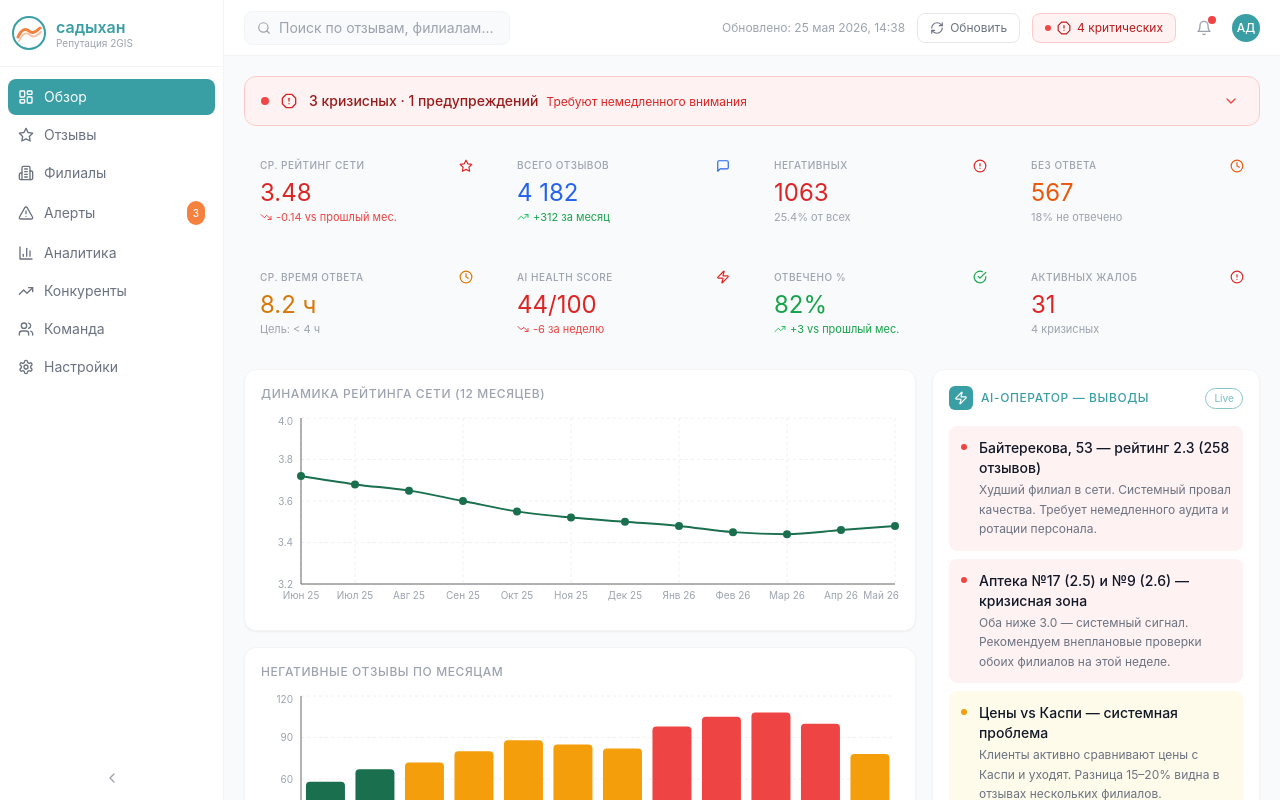
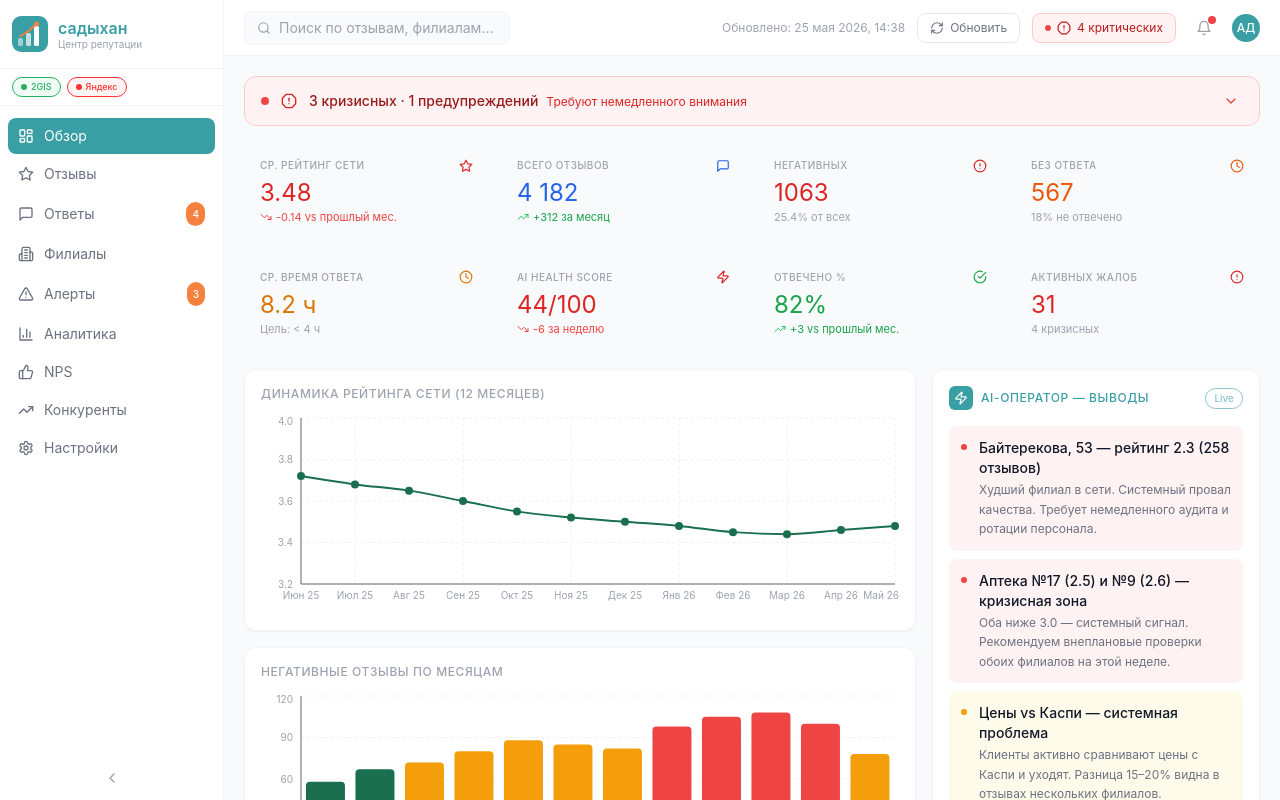
Before and after one commit to kad271190-bot/sadykhan-dashboard, a Next.js app: page / in a window 1280 px wide. Built offline with nearby package versions, Linux system fonts and the light colour scheme.

Commit message:
Update Sidebar.tsx

```diff
--- a/src/components/dashboard/Sidebar.tsx
+++ b/src/components/dashboard/Sidebar.tsx
@@ -1,29 +1,29 @@
 'use client'
 import { useState } from 'react'
-import {
-  LayoutDashboard, Star, Building2, AlertTriangle,
-  TrendingUp, Settings, ChevronLeft, ChevronRight,
-  Users, BarChart3
-} from 'lucide-react'
+import { LayoutDashboard, Star, Building2, AlertTriangle, TrendingUp, Settings, ChevronLeft, ChevronRight, BarChart3, MessageSquare, ThumbsUp } from 'lucide-react'
 import { cn } from '@/lib/utils'
 
 const NAV = [
   { href: '#overview', icon: LayoutDashboard, label: 'Обзор' },
   { href: '#reviews', icon: Star, label: 'Отзывы' },
+  { href: '#replies', icon: MessageSquare, label: 'Ответы', badge: 4 },
   { href: '#branches', icon: Building2, label: 'Филиалы' },
   { href: '#alerts', icon: AlertTriangle, label: 'Алерты', badge: 3 },
   { href: '#analytics', icon: BarChart3, label: 'Аналитика' },
+  { href: '#nps', icon: ThumbsUp, label: 'NPS' },
   { href: '#competitors', icon: TrendingUp, label: 'Конкуренты' },
-  { href: '#team', icon: Users, label: 'Команда' },
   { href: '#settings', icon: Settings, label: 'Настройки' },
 ]
 
-function SadykhanLogo() {
+function DashboardIcon({ size = 36 }: { size?: number }) {
   return (
-    <svg width="34" height="34" viewBox="0 0 34 34" fill="none">
-      <circle cx="17" cy="17" r="16" stroke="#3A9EA5" strokeWidth="2" fill="white"/>
-      <path d="M6 21 Q11 10 17 15 Q21 19 28 12" stroke="#F5813F" strokeWidth="3" strokeLinecap="round" fill="none"/>
-      <path d="M7 25 Q12 14 18 19 Q22 23 29 16" stroke="#F5813F" strokeWidth="1.8" strokeLinecap="round" fill="none" opacity="0.5"/>
+    <svg width={size} height={size} viewBox="0 0 36 36" fill="none">
+      <rect width="36" height="36" rx="9" fill="#3A9EA5"/>
+      <rect x="6" y="22" width="5" height="8" rx="1.5" fill="white" opacity="0.5"/>
+      <rect x="14" y="17" width="5" height="13" rx="1.5" fill="white" opacity="0.7"/>
+      <rect x="22" y="10" width="5" height="20" rx="1.5" fill="white"/>
+      <path d="M8.5 20 L16.5 15 L24.5 8" stroke="#F5813F" strokeWidth="2" strokeLinecap="round" fill="none"/>
+      <circle cx="24.5" cy="8" r="2.5" fill="#F5813F"/>
     </svg>
   )
 }
@@ -32,55 +32,45 @@ interface Props { active: string; onNav: (id: string) => void }
 
 export default function Sidebar({ active, onNav }: Props) {
   const [collapsed, setCollapsed] = useState(false)
-
   return (
-    <aside className={cn(
-      'flex flex-col bg-white border-r border-gray-100 transition-all duration-200 shrink-0',
-      collapsed ? 'w-14' : 'w-56'
-    )}>
+    <aside className={cn('flex flex-col bg-white border-r border-gray-100 transition-all duration-200 shrink-0', collapsed ? 'w-14' : 'w-56')}>
       <div className="flex items-center gap-2.5 px-3 py-4 border-b border-gray-100">
-        <div className="shrink-0"><SadykhanLogo /></div>
+        <div className="shrink-0"><DashboardIcon size={collapsed ? 28 : 36} /></div>
         {!collapsed && (
           <div>
-            <div className="text-base font-semibold leading-tight" style={{ color: '#3A9EA5' }}>
-              садыхан
-            </div>
-            <div className="text-[10px] text-gray-400 leading-tight">Репутация 2GIS</div>
+            <div className="text-base font-semibold leading-tight" style={{ color: '#3A9EA5' }}>садыхан</div>
+            <div className="text-[10px] text-gray-400 leading-tight">Центр репутации</div>
           </div>
         )}
       </div>
-
+      {!collapsed && (
+        <div className="flex items-center gap-1.5 px-3 py-2 border-b border-gray-100">
+          <span className="flex items-center gap-1 px-2 py-0.5 rounded-full text-[9px] font-medium border" style={{ borderColor: '#27AE60', color: '#27AE60', background: '#f0fdf4' }}>
+            <span className="w-1.5 h-1.5 rounded-full inline-block" style={{ background: '#27AE60' }}/>2GIS
+          </span>
+          <span className="flex items-center gap-1 px-2 py-0.5 rounded-full text-[9px] font-medium border" style={{ borderColor: '#FF3333', color: '#FF3333', background: '#fff5f5' }}>
+            <span className="w-1.5 h-1.5 rounded-full inline-block" style={{ background: '#FF3333' }}/>Яндекс
+          </span>
+        </div>
+      )}
       <nav className="flex-1 py-3 px-2 space-y-0.5 overflow-y-auto">
         {NAV.map((item) => {
           const Icon = item.icon
           const isActive = active === item.href.slice(1)
           return (
-            <button
-              key={item.href}
-              onClick={() => onNav(item.href.slice(1))}
-              className={cn(
-                'w-full flex items-center gap-2.5 px-2.5 py-2 rounded-lg text-left transition-colors text-sm',
-                isActive ? 'text-white' : 'text-gray-500 hover:bg-gray-50 hover:text-gray-900'
-              )}
-              style={isActive ? { background: '#3A9EA5' } : {}}
-            >
+            <button key={item.href} onClick={() => onNav(item.href.slice(1))}
+              className={cn('w-full flex items-center gap-2.5 px-2.5 py-2 rounded-lg text-left transition-colors text-sm', isActive ? 'text-white' : 'text-gray-500 hover:bg-gray-50 hover:text-gray-900')}
+              style={isActive ? { background: '#3A9EA5' } : {}}>
               <Icon className="w-4 h-4 shrink-0" />
               {!collapsed && <span className="flex-1 text-sm">{item.label}</span>}
               {!collapsed && item.badge && (
-                <span className="text-[10px] px-1.5 py-0.5 rounded-full text-white font-medium"
-                  style={{ background: '#F5813F' }}>
-                  {item.badge}
-                </span>
+                <span className="text-[10px] px-1.5 py-0.5 rounded-full text-white font-medium" style={{ background: '#F5813F' }}>{item.badge}</span>
               )}
             </button>
           )
         })}
       </nav>
-
-      <button
-        onClick={() => setCollapsed(!collapsed)}
-        className="m-2 p-1.5 rounded-lg text-gray-400 hover:bg-gray-50 hover:text-gray-700 transition-colors flex items-center justify-center"
-      >
+      <button onClick={() => setCollapsed(!collapsed)} className="m-2 p-1.5 rounded-lg text-gray-400 hover:bg-gray-50 flex items-center justify-center">
         {collapsed ? <ChevronRight className="w-4 h-4" /> : <ChevronLeft className="w-4 h-4" />}
       </button>
     </aside>
```
